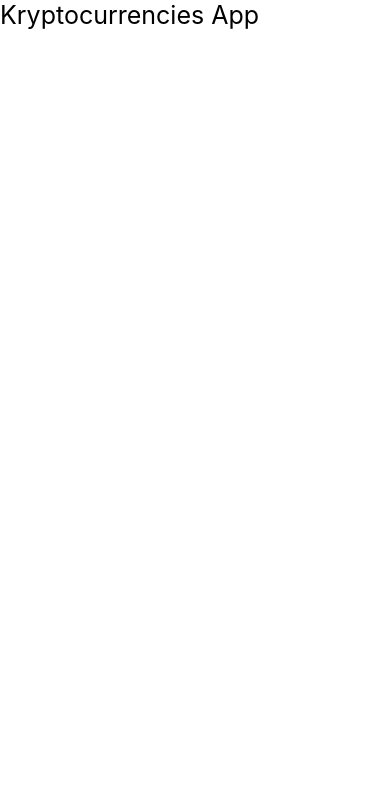
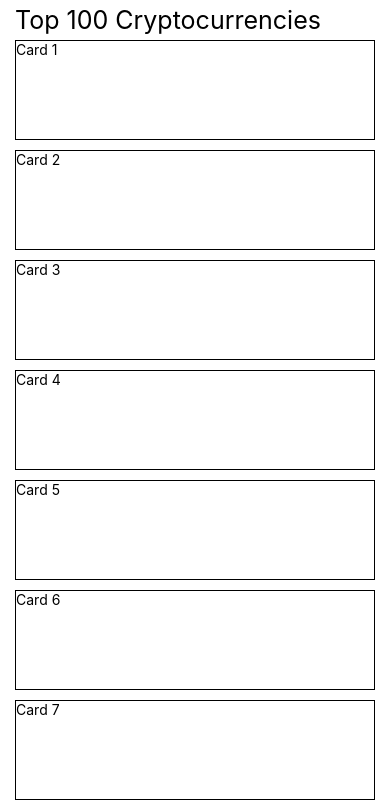
Before and after one commit to lucasnahuelacuna/RNKrypt, a React Native app: screen / in a window 390 px wide. Shown: the top 808 px of the page. Built offline with nearby package versions, Linux system fonts and the light colour scheme.

Commit message:
Definir sceereens y componente Card para cada criptomoneda

```diff
--- a/App.tsx
+++ b/App.tsx
@@ -1,10 +1,11 @@
 import React from 'react';
-import { Text, View } from 'react-native';
+import { View } from 'react-native';
+import Home from './src/screens/Home';
 
 const App = () => {
   return (
     <View>
-      <Text style={{ fontSize: 25 }}>Kryptocurrencies App</Text>
+      <Home />
     </View>
   );
 };
--- /dev/null
+++ b/src/components/Card.tsx
@@ -0,0 +1,21 @@
+import React from 'react'
+import { StyleSheet, Text, View } from 'react-native'
+
+const Card = ({ value }: any) => {
+  return (
+    <View style={styles.cardContainer}>
+        <Text>Card { value }</Text>
+    </View>
+  )
+}
+
+const styles = StyleSheet.create({
+    cardContainer: {
+        borderColor: '#000',
+        borderWidth: 1,
+        height: 100,
+        marginVertical: 5
+    }
+})
+
+export default Card
--- /dev/null
+++ b/src/screens/Home.tsx
@@ -0,0 +1,33 @@
+import React, { useState } from 'react'
+import { ScrollView, StyleSheet, Text, View } from 'react-native'
+import Card from '../components/Card';
+
+const Home = () => {
+    const [cryprocurrencies, setCryptocurrencies] = useState([1,2,3,4,5,6,7,8,9,10]);
+
+    return (
+        <View style={styles.homeContainer}>
+            <Text style={styles.title}>Top 100 Cryptocurrencies</Text>
+            <ScrollView>
+                {
+                    cryprocurrencies.map((item, index) => (
+                        <Card value={item} key={index} />
+                    ))
+                }
+            </ScrollView>
+        </View>
+    )
+}
+
+const styles = StyleSheet.create({
+    homeContainer: {
+        paddingVertical: 5,
+        paddingHorizontal: 15,
+        marginBottom: 50
+    },
+    title: {
+        fontSize: 25,
+        color: '#000'
+    }
+})
+export default Home
```
Also changed, not shown: src/screens/News.tsx (added, +12 -0 lines).
